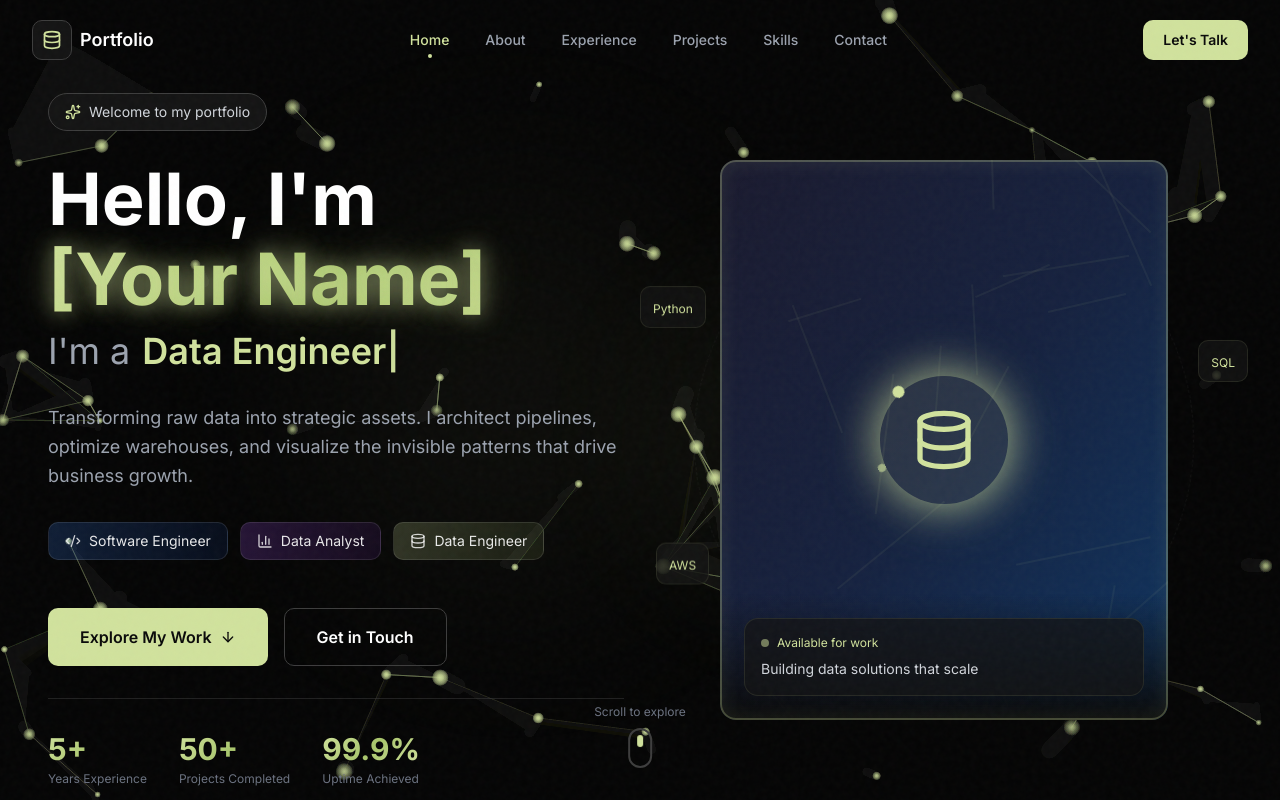
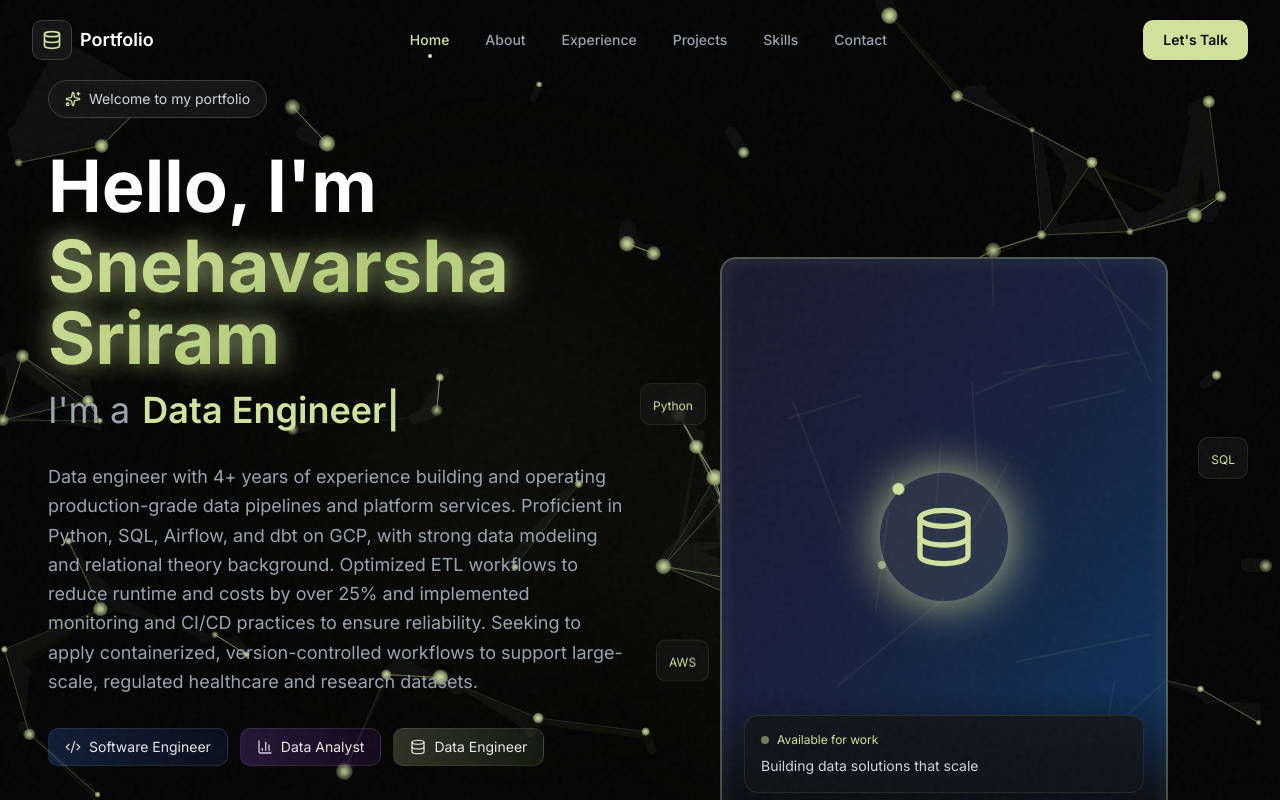
Before and after one commit to ssvsneha/ssvsneha.github.io, a React (Vite) app: page / in a window 1280 px wide. Shown: the top 800 px of the page. Built offline with nearby package versions, Linux system fonts and the light colour scheme.

Commit message:
include name, description

```diff
--- a/src/sections/Hero.tsx
+++ b/src/sections/Hero.tsx
@@ -94,7 +94,7 @@ const Hero = () => {
                 style={{ transitionDelay: '0.3s' }}
               >
                 Hello, I&apos;m{' '}
-                <span className="block mt-2 gradient-text glow-text">[Your Name]</span>
+                <span className="block mt-2 gradient-text glow-text">Snehavarsha Sriram</span>
               </h1>
 
               <div className="flex items-center gap-3 text-2xl sm:text-3xl lg:text-4xl">
@@ -110,9 +110,10 @@ const Hero = () => {
               className="text-lg text-gray-400 max-w-xl leading-relaxed"
               style={{ transitionDelay: '0.5s' }}
             >
-              Transforming raw data into strategic assets. I architect pipelines,
-              optimize warehouses, and visualize the invisible patterns that drive
-              business growth.
+              Data engineer with 4+ years of experience building and operating production-grade data pipelines and platform services. Proficient in
+              Python, SQL, Airflow, and dbt on GCP, with strong data modeling and relational theory background. Optimized ETL workflows to reduce
+              runtime and costs by over 25% and implemented monitoring and CI/CD practices to ensure reliability. Seeking to apply containerized,
+              version-controlled workflows to support large-scale, regulated healthcare and research datasets.
             </p>
 
             {/* Career Path Pills */}
```
